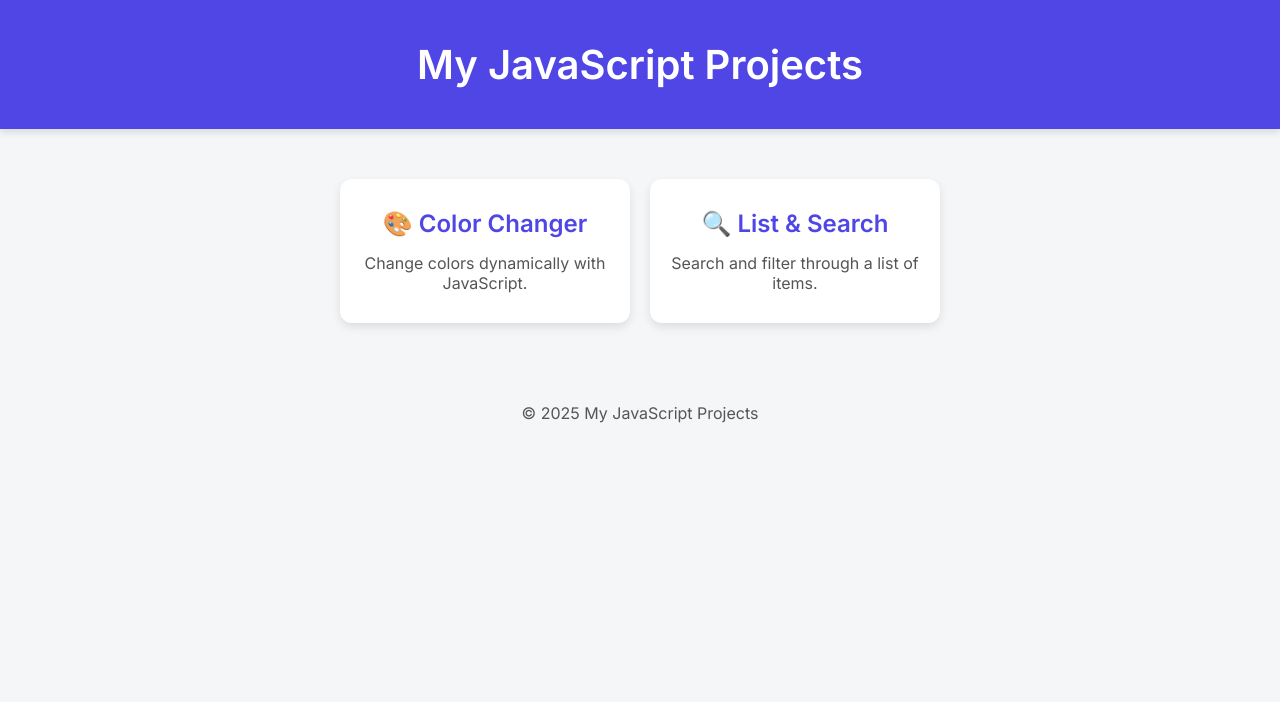
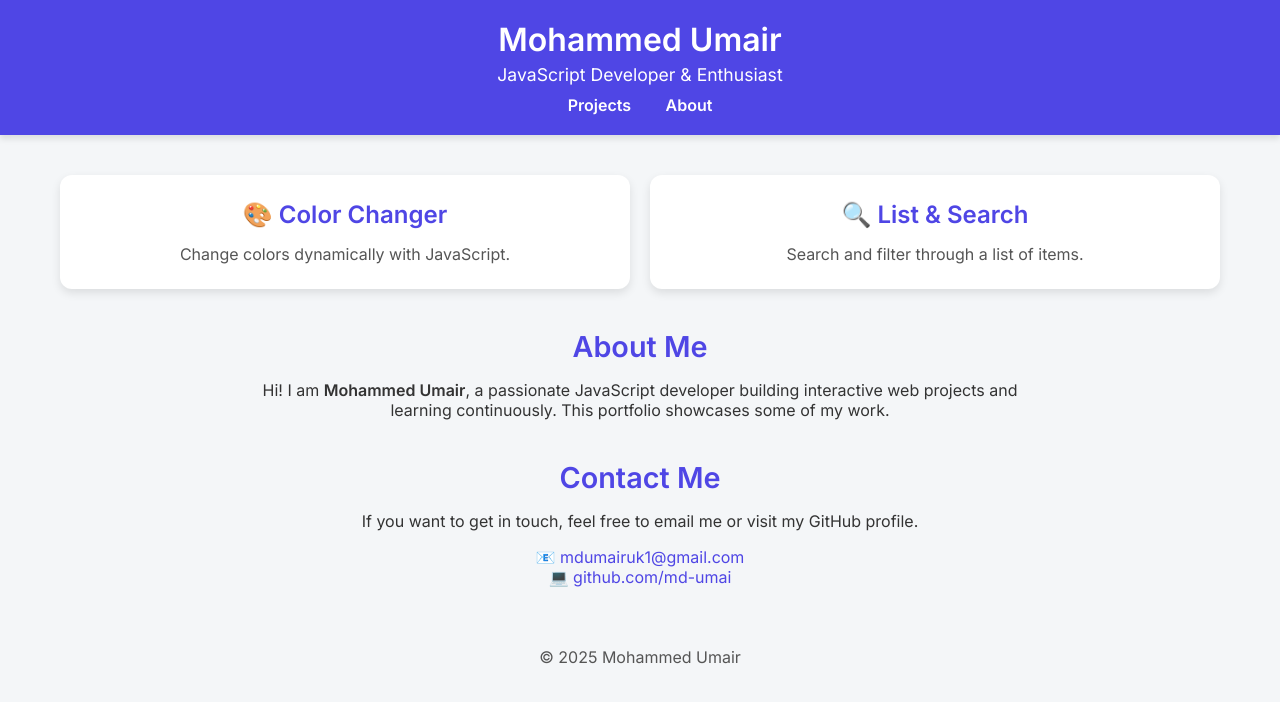
Before and after one commit to md-umai/my-js-project, a plain HTML site: page index.html in a window 1280 px wide. Drawn offline with Linux system fonts and the light colour scheme.

```diff
--- a/index.html
+++ b/index.html
@@ -1,4 +1,4 @@
-<!DOCTYPE html>
+<!-- <!DOCTYPE html>
 <html lang="en">
 <head>
     <meta charset="UTF-8">
@@ -84,4 +84,171 @@
         &copy; 2025 My JavaScript Projects
     </footer>
 </body>
+</html> -->
+
+<!DOCTYPE html>
+<html lang="en">
+<head>
+    <meta charset="UTF-8">
+    <meta name="viewport" content="width=device-width, initial-scale=1.0">
+    <title>Mohammed Umair | JavaScript Projects</title>
+    <link href="https://fonts.googleapis.com/css2?family=Inter:wght@400;600&display=swap" rel="stylesheet">
+    <style>
+        * {
+            box-sizing: border-box;
+        }
+        body {
+            font-family: 'Inter', sans-serif;
+            margin: 0;
+            background: #f4f6f8;
+            color: #333;
+        }
+        header {
+            background: #4f46e5;
+            color: white;
+            padding: 20px 0;
+            text-align: center;
+            box-shadow: 0 4px 6px rgba(0,0,0,0.1);
+        }
+        header h1 {
+            margin: 0;
+            font-size: 2rem;
+        }
+        header p {
+            margin: 5px 0 0;
+            font-size: 1.1rem;
+            font-weight: 400;
+        }
+        nav {
+            margin-top: 10px;
+        }
+        nav a {
+            color: white;
+            text-decoration: none;
+            margin: 0 15px;
+            font-weight: 600;
+            transition: color 0.3s;
+        }
+        nav a:hover {
+            color: #c7d2fe;
+        }
+        main {
+            max-width: 1200px;
+            margin: 40px auto;
+            padding: 0 20px;
+            display: grid;
+            grid-template-columns: repeat(auto-fit, minmax(250px, 1fr));
+            gap: 20px;
+        }
+        .card {
+            background: white;
+            border-radius: 12px;
+            padding: 25px 20px;
+            text-align: center;
+            text-decoration: none;
+            color: #333;
+            box-shadow: 0 4px 10px rgba(0,0,0,0.1);
+            transition: transform 0.3s, box-shadow 0.3s, opacity 0.6s;
+            opacity: 0;
+        }
+        .card.show {
+            opacity: 1;
+        }
+        .card:hover {
+            transform: translateY(-5px);
+            box-shadow: 0 8px 20px rgba(0,0,0,0.15);
+        }
+        .card h2 {
+            margin: 0 0 15px;
+            color: #4f46e5;
+            font-size: 1.5rem;
+        }
+        .card p {
+            margin: 0;
+            color: #555;
+        }
+        section {
+            max-width: 800px;
+            margin: 40px auto;
+            padding: 0 20px;
+            text-align: center;
+        }
+        section h2 {
+            font-size: 1.8rem;
+            margin-bottom: 15px;
+            color: #4f46e5;
+        }
+        footer {
+            text-align: center;
+            padding: 20px;
+            background: #f4f6f8;
+            color: #555;
+            margin-top: 40px;
+        }
+        a:hover {
+    color: #7c3aed;
+    text-decoration: underline;
+}
+
+        @media (max-width: 500px) {
+            header h1 {
+                font-size: 1.5rem;
+            }
+        }
+    </style>
+</head>
+<body>
+
+<header>
+    <h1>Mohammed Umair</h1>
+    <p>JavaScript Developer & Enthusiast</p>
+    <nav>
+        <a href="#projects">Projects</a>
+        <a href="#about">About</a>
+    </nav>
+</header>
+
+<main id="projects">
+    <!-- Project Cards -->
+    <a class="card" href="color-changer/project.html" target="_blank">
+        <h2>🎨 Color Changer</h2>
+        <p>Change colors dynamically with JavaScript.</p>
+    </a>
+
+    <a class="card" href="list-search/index.html" target="_blank">
+        <h2>🔍 List & Search</h2>
+        <p>Search and filter through a list of items.</p>
+    </a>
+</main>
+
+<section id="about">
+    <h2>About Me</h2>
+    <p>Hi! I am <strong>Mohammed Umair</strong>, a passionate JavaScript developer building interactive web projects and learning continuously. This portfolio showcases some of my work.</p>
+</section>
+<section id="contact" style="max-width: 600px; margin: 40px auto; padding: 0 20px; text-align: center;">
+    <h2>Contact Me</h2>
+    <p>If you want to get in touch, feel free to email me or visit my GitHub profile.</p>
+    <p>
+        📧 <a href="mailto:mdumairuk1@gmail.com" style="color:#4f46e5; text-decoration:none;">mdumairuk1@gmail.com</a><br>
+        💻 <a href="https://github.com/md-umai" target="_blank" style="color:#4f46e5; text-decoration:none;">github.com/md-umai</a>
+    </p>
+</section>
+
+<footer>
+    &copy; 2025 Mohammed Umair
+</footer>
+
+<script>
+    // Fade-in animation for project cards
+    const cards = document.querySelectorAll('.card');
+    window.addEventListener('load', () => {
+        cards.forEach((card, index) => {
+            setTimeout(() => {
+                card.classList.add('show');
+            }, index * 200); // delay each card
+        });
+    });
+</script>
+
+</body>
 </html>
--- a/list-search/script.js
+++ b/list-search/script.js
@@ -17,13 +17,13 @@ const arr = [
         profileUrl:'https://www.apetogentleman.com/wp-content/uploads/2018/06/top-male-models.jpg" alt="User Image',
         name:'Ziad Shaik',
         email:'ziadshaik@gmail.com'
-    }
+    },
 
     {
         profileUrl:'https://www.apetogentleman.com/wp-content/uploads/2018/06/top-male-models.jpg" alt="User Image',
         name:'Khaja Hamza',
         email:'hamza@gmail.com'
-    }
+    },
 
 
     {
@@ -62,7 +62,7 @@ function handleSearch(e){
     let filteruser = arr.filter(obj=>{
         // console.log(obj.name.includes(searchValue));
         return (obj.name.toLowerCase().includes(searchValue.toLowerCase()));
-        return obj.email.toLowerCase().includes(searchValue.toLowerCase());
+        return (obj.email.toLowerCase().includes(searchValue.toLowerCase()));
     })
     renderUsers(filteruser);
 
```
